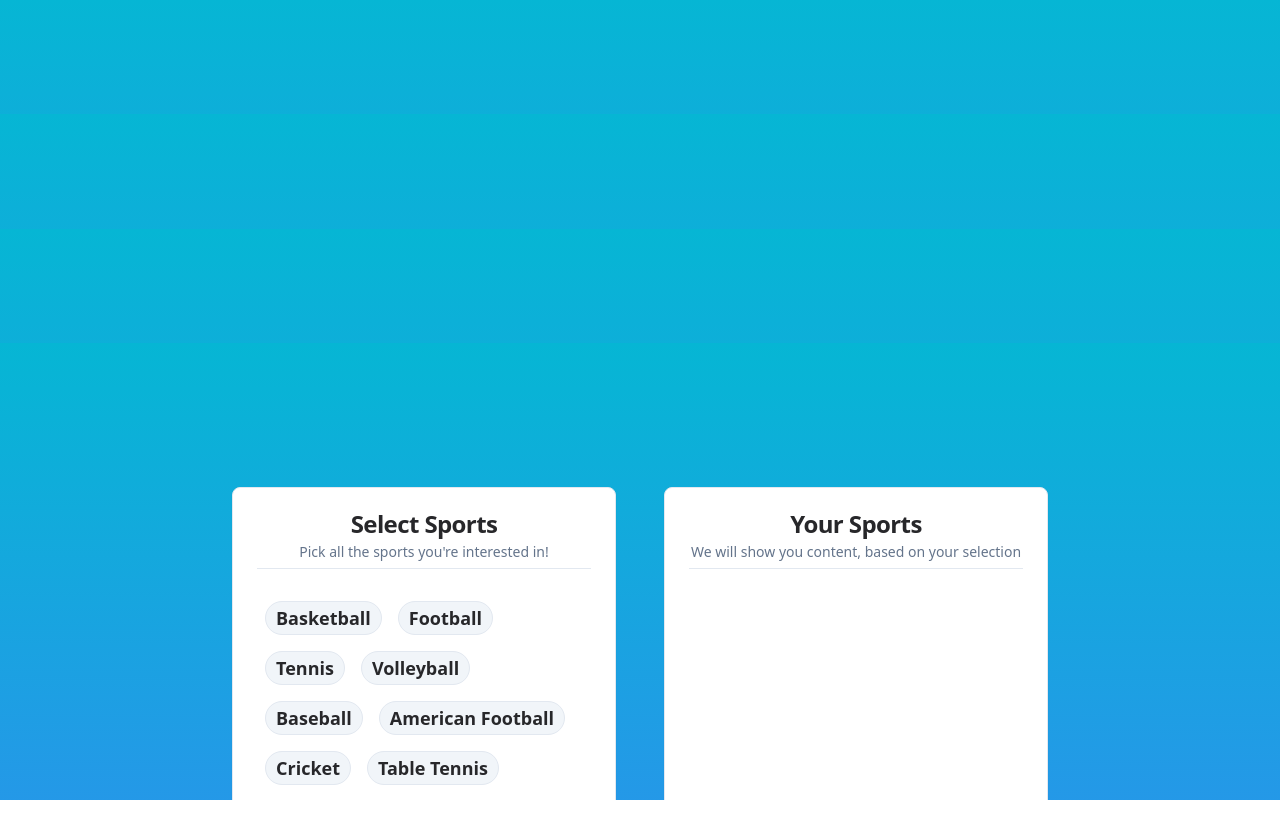
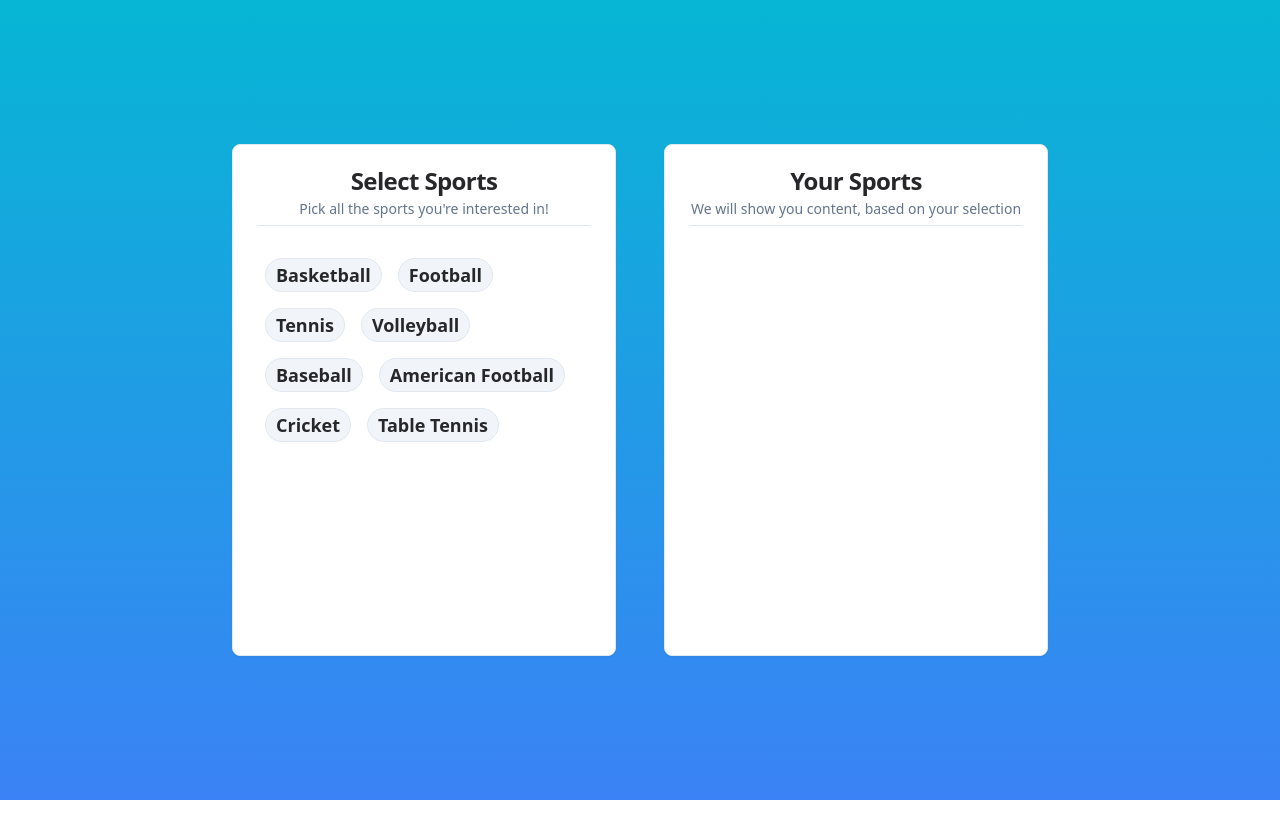
Before and after one commit to max-von-aigner/butter-buff-ui, a Next.js app: page / in a window 1280 px wide. Shown: the top 838 px of the page. Before the commit the page ends 800 px from the top, so only its background shows below. Built offline with nearby package versions, Linux system fonts and the light colour scheme.

Commit message:
switched scroll-snap to tailwind

```diff
--- a/src/pages/dropdown.tsx
+++ b/src/pages/dropdown.tsx
@@ -1,4 +1,4 @@
-import { DropdownMenuHamster } from "@/react-components/DropdownnMenu";
+import { DropdownMenuHamster } from "@/react-components/DropdownMenu";
 
 export default function page() {
   return (
--- a/src/pages/index.tsx
+++ b/src/pages/index.tsx
@@ -1,6 +1,6 @@
 import Image from "next/image";
 import { Inter } from "next/font/google";
-import { DropdownMenuHamster } from "@/react-components/DropdownnMenu";
+import { DropdownMenuHamster } from "@/react-components/DropdownMenu";
 import { frame, motion } from "framer-motion";
 import DemoPaymentMethod from "./paymentmethod";
 import TagPicker from "@/react-components/TagPicker";
@@ -11,16 +11,14 @@ const inter = Inter({ subsets: ["latin"] });
 export default function Home() {
   return (
     <main
-      className="h-screen w-full grid grid-rows-7 bg-gradient-to-r overflow-y-scroll"
-      style={{ scrollSnapType: "y mandatory" }}
+      className="h-screen w-full overflow-y-scroll snap-y snap-mandatory"
+      // style={{ scrollSnapType: "y mandatory" }}
     >
       {/* <DropdownMenuHamster /> */}
-      <TagPicker style={{ scrollSnapAlign: "center" }} />
-      <TagPicker style={{ scrollSnapAlign: "center" }} />
-      <TagPicker style={{ scrollSnapAlign: "center" }} />
-      <TagPicker style={{ scrollSnapAlign: "center" }} />
-      {/* <PaymentMethodCard style={{ scrollSnapAlign: 'center' }} />
-    <DemoPaymentMethod style={{ scrollSnapAlign: 'center' }} /> */}
+
+      <TagPicker />
+      <PaymentMethodCard />
+      <DemoPaymentMethod />
     </main>
   );
 }
--- a/src/pages/paymentmethod.tsx
+++ b/src/pages/paymentmethod.tsx
@@ -31,10 +31,19 @@ import {
 
 import { motion } from "framer-motion";
 import { Scale } from "lucide-react";
+import PaymentMethodCard from "@/react-components/PaymentMethodCard";
 
-export default function DemoPaymentMethod() {
+interface DemoPaymentMethodProps {
+  className?: string;
+  style?: React.CSSProperties;
+}
+
+const DemoPaymentMethod: React.FC<DemoPaymentMethodProps> = ({ style }) => {
   return (
-    <main className="grid place-items-center h-screen bg-gradient-to-b  from-violet-500 to-fuchsia-500">
+    <main
+      className="grid place-items-center h-screen bg-gradient-to-b from-violet-500 to-fuchsia-500 snap-center"
+      style={style}
+    >
       <motion.div
         drag
         // dragConstraints={{
@@ -175,4 +184,6 @@ export default function DemoPaymentMethod() {
       </motion.div>
     </main>
   );
-}
+};
+
+export default DemoPaymentMethod;
--- a/src/react-components/DropdownnMenu.tsx
+++ b/src/react-components/DropdownMenu.tsx
@@ -66,7 +66,7 @@ const dropIn = {
 
 export function DropdownMenuHamster() {
   return (
-    <main className="h-screen w-full flex justify-center bg-gradient-to-b  from-emerald-500 to-cyan-500">
+    <main className="h-screen w-full flex justify-center bg-gradient-to-b  from-emerald-500 to-cyan-500 snap-center">
       <DropdownMenu>
         <DropdownMenuTrigger>
           <Button
--- a/src/react-components/PaymentMethodCard.tsx
+++ b/src/react-components/PaymentMethodCard.tsx
@@ -19,9 +19,17 @@ import {
   SelectValue,
 } from "@/components/ui/select";
 
-const PaymentMethodCard = () => {
+interface PaymentMethoCardProps {
+  className?: string;
+  style?: React.CSSProperties;
+}
+
+const PaymentMethodCard: React.FC<PaymentMethoCardProps> = ({ style }) => {
   return (
-    <main className="h-screen w-full grid place-content-center  relative bg-gradient-to-b from-blue-500 to-violet-500 ">
+    <main
+      className="h-screen w-full grid place-content-center relative bg-gradient-to-b from-blue-500 to-violet-500 snap-center"
+      style={style}
+    >
       <Card className="w-[24rem]">
         <CardHeader>
           <CardTitle>Payment Method</CardTitle>
--- a/src/react-components/TagPicker.tsx
+++ b/src/react-components/TagPicker.tsx
@@ -11,7 +11,6 @@ interface TagPickerProps {
 
 const TagPicker: React.FC<TagPickerProps> = ({ style }) => {
   const [selectedBadges, setSelectedBadges] = useState<string[]>([]);
-
   const [orderedDeselectedBadges, setOrderedDeselectedBadges] = useState<
     string[]
   >([
@@ -22,7 +21,7 @@ const TagPicker: React.FC<TagPickerProps> = ({ style }) => {
     "Baseball",
     "American Football",
     "Cricket",
-    "Table Tennis", // Add more sports if needed
+    "Table Tennis",
   ]);
 
   const handleBadgeSelect = (badgeName: string) => {
@@ -47,7 +46,7 @@ const TagPicker: React.FC<TagPickerProps> = ({ style }) => {
 
   return (
     <main
-      className="h-screen w-full grid place-content-center  relative bg-gradient-to-b from-cyan-500 to-blue-500 snap-center"
+      className="h-screen w-full grid place-content-center relative bg-gradient-to-b from-cyan-500 to-blue-500 snap-center"
       style={style}
     >
       <div className="flex gap-12">
```
